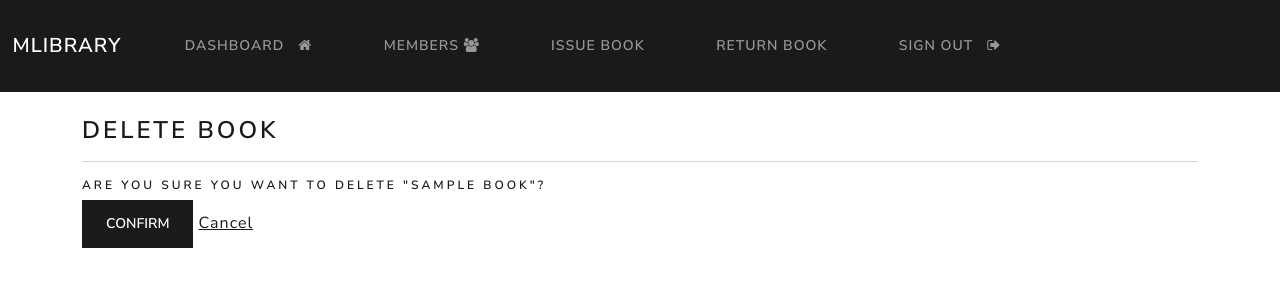
After one commit to Nyae44/django-library-management, a Django app: page /books/1/delete/ in a window 1280 px wide. The commit adds this page. Shown: the top 300 px of the page. Run offline with Django 4.2, Linux system fonts and the light colour scheme; a user stored in the database is signed in; tables that the repository leaves empty hold one stand-in row (values such as "Sample post"); some libraries are stand-ins or nearby versions.

Commit message:
associate user specific data in book and member management

```diff
--- a/main/models.py
+++ b/main/models.py
@@ -1,35 +1,37 @@
 from django.db import models
-
-# Create your models here.
+from django.contrib.auth.models import User
 
 class Book(models.Model):
+    user = models.ForeignKey(User, on_delete=models.CASCADE, default=1)
     title = models.CharField(max_length=200, blank=True, null=True)
     author = models.CharField(max_length=200, blank=True, null=True)
     quantity = models.IntegerField(default=0, blank=True, null=True)
-    total_quantity = models.IntegerField(default=0)
+    total_quantity = models.IntegerField(default=0, null=True, blank=True)
     rental_fee = models.DecimalField(max_digits=6, decimal_places=2, blank=True, null=True)
 
     def __str__(self):
         return self.title
 
 class Member(models.Model):
+    user = models.ForeignKey(User, on_delete=models.CASCADE, default=1)
     name = models.CharField(max_length=100, blank=True, null=True)
     phone_number = models.CharField(max_length=20, blank=True, null=True)
     email = models.EmailField(max_length=50, unique=True, blank=True, null=True)
-    rental_debt = models.DecimalField(max_digits=6, decimal_places=2, default=0)
+    rental_debt = models.DecimalField(max_digits=6, decimal_places=2, default=0, null=True)
     creation_date = models.DateTimeField(auto_now_add=True)
 
     def __str__(self):
         return self.name
 
 class Transaction(models.Model):
+    user = models.ForeignKey(User, on_delete=models.CASCADE, default=1)
     book = models.ForeignKey(Book, on_delete=models.CASCADE)
     member = models.ForeignKey(Member, on_delete=models.CASCADE)
     issue_date = models.DateField(auto_now_add=True)
     return_date = models.DateField(blank=True, null=True)
     actual_return_date = models.DateField(blank=True, null=True)
-    fees_charged = models.DecimalField(max_digits=6, decimal_places=2, default=0)
-    penalty = models.DecimalField(max_digits=5,decimal_places=2,default=0.0)
+    fees_charged = models.DecimalField(max_digits=6, decimal_places=2, default=0,null=True)
+    penalty = models.DecimalField(max_digits=5,decimal_places=2,default=0.0, null=True)
 
     def __str__(self):
         return f"{self.book.title} issued to {self.member.name}"
--- a/main/templates/main/base.html
+++ b/main/templates/main/base.html
@@ -8,6 +8,7 @@
     <title>mlibrary</title>
     <link rel="stylesheet" type="text/css" href="https://bootswatch.com/5/lux/bootstrap.min.css">
     <link rel="stylesheet" type="text/css" href="{% static 'css/style.css' %}">
+    <link rel="stylesheet" href="https://cdnjs.cloudflare.com/ajax/libs/font-awesome/4.7.0/css/font-awesome.min.css">
 </head>
 <body>
     <!--Navbar-->
--- a/main/templates/main/create-book.html
+++ b/main/templates/main/create-book.html
@@ -11,7 +11,7 @@
                 {% csrf_token %}
                 {{form|crispy}}
                 <br>
-                <button type="submit" class="btn btn-primary w-100 btn-block p-2">Add new member</button>
+                <button type="submit" class="btn btn-primary w-100 btn-block p-2">Add new book</button>
             </form>
         </div>
         <a href="{% url 'dashboard' %}"><button class="btn btn-primary w-100 btn-block p-2">Return</button></a>
--- a/main/templates/main/create-member.html
+++ b/main/templates/main/create-member.html
@@ -11,7 +11,7 @@
                 {% csrf_token %}
                 {{form|crispy}}
                 <br>
-                <button type="submit" class="btn btn-primary w-100 btn-block p-2">Add new book</button>
+                <button type="submit" class="btn btn-primary w-100 btn-block p-2">Add new member</button>
             </form>
         </div>
         <a href="{% url 'dashboard' %}"><button class="btn btn-primary w-100 btn-block p-2">Return</button></a>
--- a/main/templates/main/dashboard.html
+++ b/main/templates/main/dashboard.html
@@ -3,7 +3,7 @@
 {% block content%}
     <h5>Welcome to the dashboard page,{{user}}!</h5>
     <hr>
-    <a class="btn btn-outline-primary btn-sm" href="{% url "book_create" %}">Add a new book</a>
+    <a class="btn btn-outline-primary btn-sm" href="{% url "book_create" %}">Add a new book &nbsp; <i class="fa fa-plus-circle" aria-hidden="true"></i></a>
     <hr>
     <table class="table table-light table-hover">
         <thead class="table-dark">
--- /dev/null
+++ b/main/templates/main/delete_book.html
@@ -0,0 +1,16 @@
+{% extends "main/base.html" %}
+
+{% load crispy_forms_tags %}
+
+{% block content %}
+  <h3>Delete Book</h3>
+  <hr>
+  <h6>Are you sure you want to delete "{{ book.title }}"?</h6>
+
+  <form method="post" class="form-layout">
+    {% csrf_token %}
+    {{form|crispy}}
+    <button type="submit" class="btn btn-primary">Confirm</button>
+    <a href="{% url 'dashboard' %}">Cancel</a>
+  </form>
+{% endblock %}
--- a/main/templates/main/index.html
+++ b/main/templates/main/index.html
@@ -11,7 +11,7 @@
             <hr>
             <br>
 
-            <a class="btn btn-primary" type="button" href="{% url 'register' %}">Create your account</a>
+            <a class="btn btn-primary" type="button" href="{% url 'register' %}">Create your account &nbsp; <i class="fa fa-user-plus" aria-hidden="true"></i></a>
 
 
         </div>
--- a/main/templates/main/members-list.html
+++ b/main/templates/main/members-list.html
@@ -1,10 +1,9 @@
 {% extends "main/base.html" %}
 
 {% block content%}
-    <h5>Welcome to the members list page</h5>
-    <h6>View and Edit individual member details</h6>
+    <h5>View and Edit individual member details</h5>
     <hr>
-    <a class="btn btn-outline-primary btn-sm" href="{% url "member_create" %}">Add a new member</a>
+    <a class="btn btn-outline-primary btn-sm" href="{% url "member_create" %}">Add a new member &nbsp; <i class="fa fa-user" aria-hidden="true"></i></a>
     <hr>
     <table class="table table-light table-hover">
         <thead class="table-dark">
--- a/main/templates/main/navbar.html
+++ b/main/templates/main/navbar.html
@@ -22,13 +22,13 @@
 
             {% if user.is_authenticated %}
                 <li class="nav-item">
-                    <a class="nav-link" href="{% url "dashboard" %}">Dashboard</a>
+                    <a class="nav-link" href="{% url "dashboard" %}">Dashboard &nbsp; <i class="fa fa-home" aria-hidden="true"></i></a>
                 </li>
 
                 &nbsp; &nbsp; &nbsp;
 
                 <li class="nav-item">
-                    <a class="nav-link" href="{% url 'members' %}">Members</a>
+                    <a class="nav-link" href="{% url 'members' %}">Members <i class="fa fa-users" aria-hidden="true"></i></a>
                 </li>
 
                 &nbsp; &nbsp; &nbsp;
--- a/main/templates/main/update-member.html
+++ b/main/templates/main/update-member.html
@@ -12,6 +12,7 @@
                 {{form|crispy}}
                 <button type="submit" class="btn btn-primary">Save</button>
             </form>
+            &nbsp;
             <a href="{% url "members" %}" class="btn btn-primary">Return</a>
         </div>
     </body>
--- a/main/urls.py
+++ b/main/urls.py
@@ -8,7 +8,7 @@ urlpatterns = [
     path('book/<int:pk>', BookDetailView.as_view(), name='book_detail'),
     path('books/add/', BookCreateView.as_view(), name='book_create'),
     path('books/<int:pk>/',BookUpdateView.as_view(), name='book_update'),
-    path('books/<int:pk>/',BookDeleteView.as_view(), name='book_delete'),
+    path('books/<int:pk>/delete/',BookDeleteView.as_view(), name='book_delete'),
 
     # Members
     path('members/',MemberListView.as_view(), name='members'),
--- a/main/views.py
+++ b/main/views.py
@@ -1,3 +1,5 @@
+from django.forms import BaseModelForm
+from django.http import HttpResponse
 from django.shortcuts import render,redirect
 from django.urls import reverse_lazy
 from django.views.generic import ListView, CreateView, UpdateView, DeleteView, DetailView,TemplateView, FormView, View
@@ -54,6 +56,9 @@ class DashboardView(ListView):
     template_name = 'main/dashboard.html'
     context_object_name = 'books'
 
+    def get_queryset(self):
+        return Book.objects.filter(user=self.request.user)
+
 @method_decorator(login_required(login_url='login'),name='dispatch')
 class BookDetailView(DetailView):
     model = Book
@@ -67,11 +72,19 @@ class BookCreateView(CreateView):
     fields = ['title', 'author', 'quantity', 'total_quantity','rental_fee']
     success_url = reverse_lazy('dashboard')
 
+    def form_valid(self, form):
+        form.instance.user = self.request.user
+        return super().form_valid(form)
+
+
 @method_decorator(login_required(login_url='login'),name='dispatch')
 class BookUpdateView(UpdateView):
     model = Book
     template_name = 'main/update-book.html'
     fields = ['title', 'author', 'quantity', 'total_quantity','rental_fee']
+
+    def get_queryset(self):
+        return Book.objects.filter(user=self.request.user)
 
     def get_success_url(self):
         return reverse_lazy('book_detail', kwargs={'pk':self.object.pk})
@@ -118,6 +131,7 @@ class MemberDeleteView(DeleteView):
     model = Member
     template_name = 'main/delete_member.html'
     success_url = reverse_lazy('members')
+
 
 
 # Transactions
@@ -182,7 +196,7 @@ class ReturnBookView(CreateView):
     model = Transaction
     template_name = 'main/return-book.html'
     form_class = ReturnBookForm
-    # fields = ['book', 'member']
+
 
     def form_valid(self, form):
         transaction = Transaction.objects.filter(
```
Also changed, not shown: main/migrations/0005_book_user_member_user_transaction_user_and_more.py (added).
